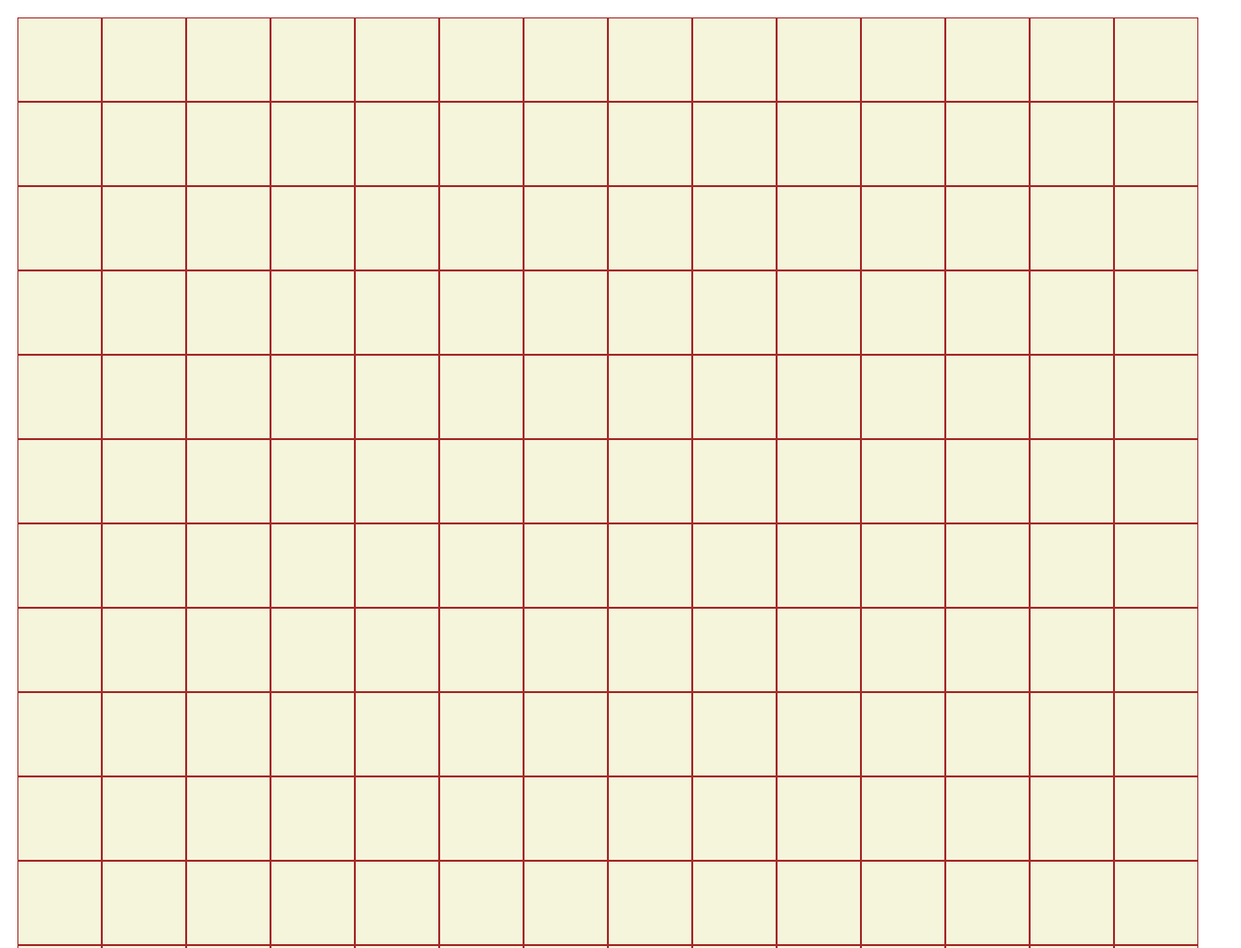
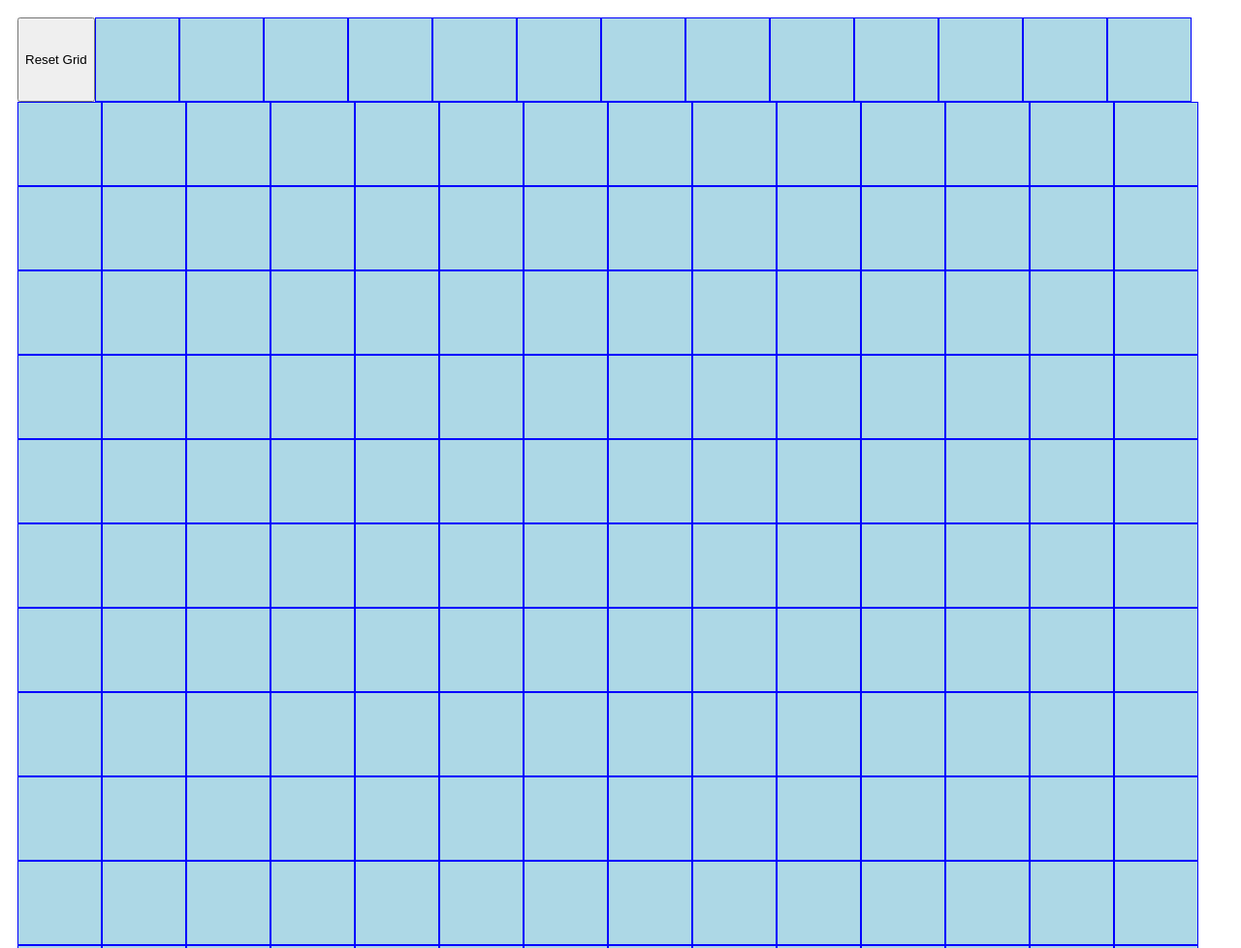
Before and after one commit to basha105/sketch, a plain HTML site: page index.html in a window 1280 px wide. Shown: the top 978 px of the page at 97% size. Drawn offline with Linux system fonts and the light colour scheme.

Commit message:
Finished sketch functions

```diff
--- a/index.html
+++ b/index.html
@@ -9,6 +9,8 @@
 </head>
 
 <body>
-    <div id="container"></div>
+    <div id="container">
+        <button id="btn">Reset Grid</button>
+    </div>
 </body>
 </html>
--- a/javascript.js
+++ b/javascript.js
@@ -1,13 +1,42 @@
 const container = document.querySelector("#container");
 
-for (let i=0; i<256; i++) {
-    const newBox = document.createElement("div");
-    newBox.classList.add("boxes");
-    newBox.style.backgroundColor = "#F5F5DC";
-    newBox.style.border = "thin solid brown"
-    newBox.style.width = "85px";
-    newBox.style.height = "85px";
+function generateGrid(dim) {
+    for (let i=0; i<(Math.pow(dim, 2)); i++) {
+        const newBox = document.createElement("div");
+        newBox.classList.add("grid");
+        newBox.style.backgroundColor = "#ADD8E6";
+        newBox.style.border = "thin solid #0000FF";
+        newBox.style.width = "85px";
+        newBox.style.height = "85px";
 
-    container.appendChild(newBox);
+        container.appendChild(newBox);
 
+        const squares = document.querySelectorAll(".grid");
+        squares.forEach((square) => {
+            square.addEventListener("mouseover", () => {
+            square.style.backgroundColor = "#0000FF";
+            square.style.border = "thin solid #ADD8E6";
+            });
+        });
+    }
 }
+
+
+
+
+
+function resetGrid() {
+    let dimension = Number(prompt("Enter the width/length of your square grid"));
+    const squares = document.querySelectorAll(".grid");
+    squares.forEach((square) => {
+        container.removeChild(square);
+    });
+
+    generateGrid(dimension);
+}
+
+generateGrid(16);
+
+
+const btn = document.querySelector("#btn");
+btn.addEventListener("click", resetGrid);
--- a/style.css
+++ b/style.css
@@ -3,8 +3,3 @@
     flex-wrap: wrap;
     padding: 10px;
 }
-
-.boxes {
-    color: grey;
-
-}
```
